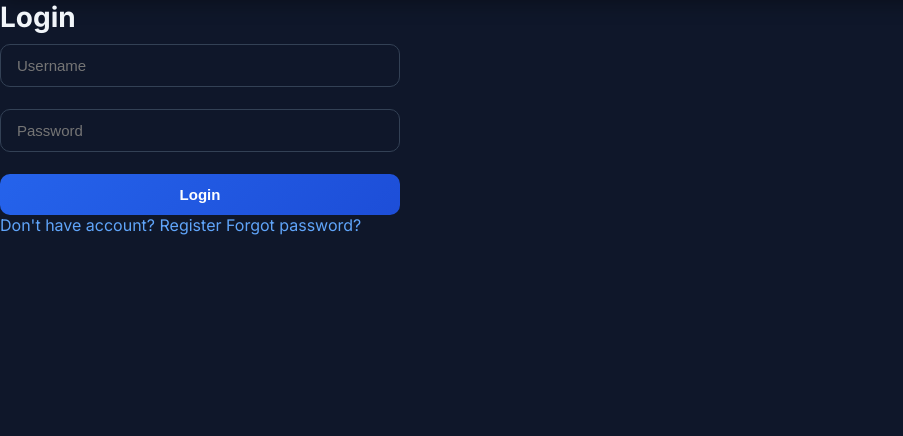
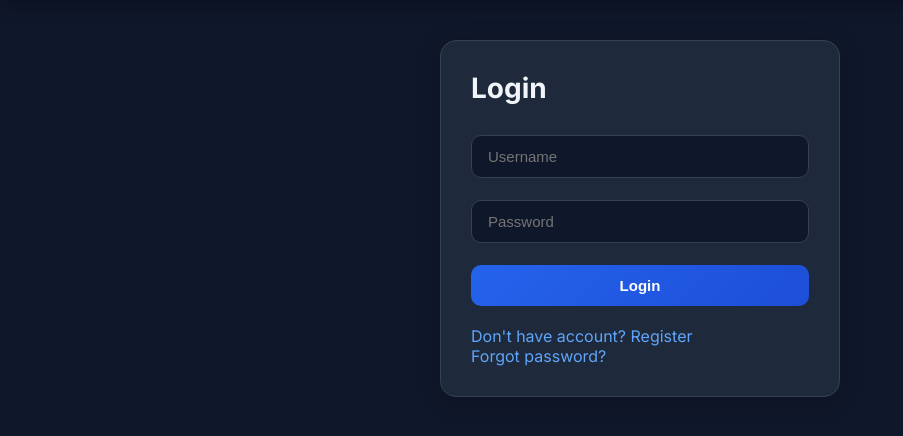
Before and after one commit to sodatovruslan/queuebank, a Django app: page /accounts/login/ in a window 1280 px wide. Shown: the part 57-493 px from the top of the page, without its empty margins (0-903 px from the left). Run offline with Django 5.2, Linux system fonts and the light colour scheme.

Commit message:
Add CSS classes to login template

```diff
--- a/templates/accounts/login.html
+++ b/templates/accounts/login.html
@@ -1,21 +1,24 @@
 {% extends 'base.html' %}
 
 {% block content %}
-
+<div class="container">
+    <div class="card" style="max-width:400px;margin:0 auto;">
         <h2>Login</h2>
-
+        <br>
         {% if error %}
-    <p>{{ error }}</p>
+            <div class="error">{{ error }}</div>
         {% endif %}
 
         <form method="POST">
             {% csrf_token %}
             <input type="text" name="username" placeholder="Username">
             <input type="password" name="password" placeholder="Password">
-    <button type="submit">Login</button>
+            <button type="submit" class="btn">Login</button>
         </form>
-
+        <br>
         <a href="{% url 'register' %}">Don't have account? Register</a>
+        <br>
         <a href="{% url 'forgot_password' %}">Forgot password?</a>
-
+    </div>
+</div>
 {% endblock %}
```
Lines whose indentation alone changed are shown as unchanged.
